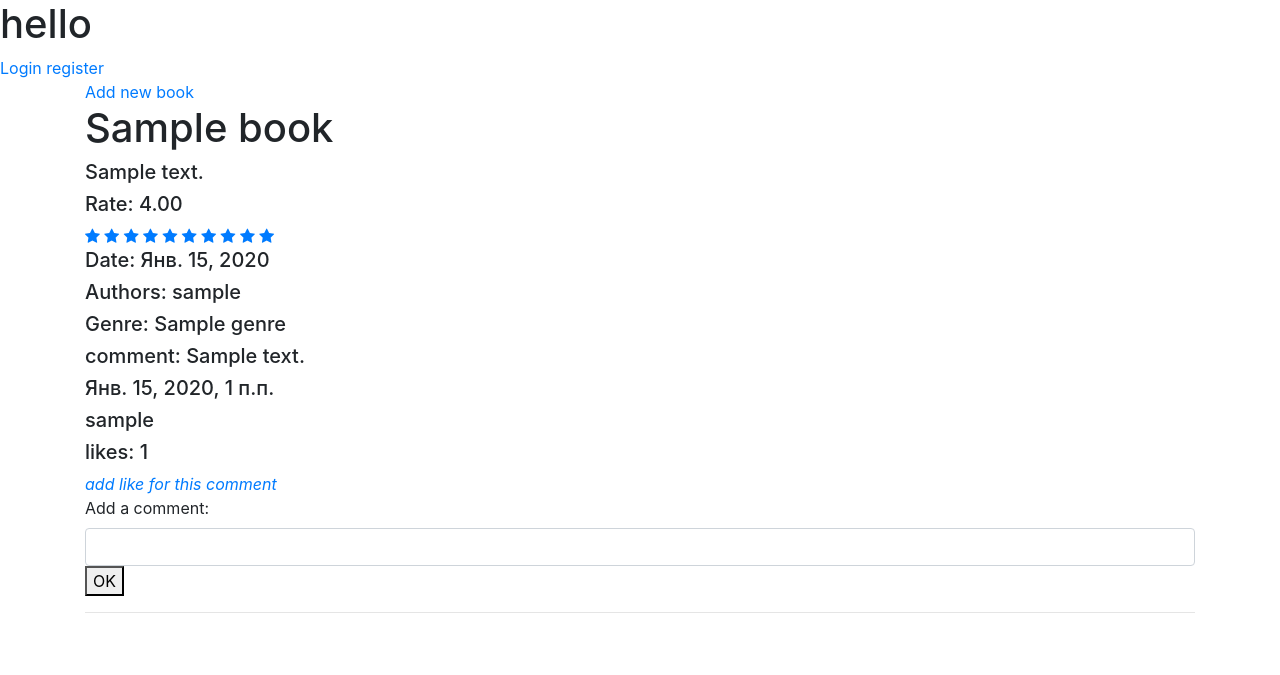
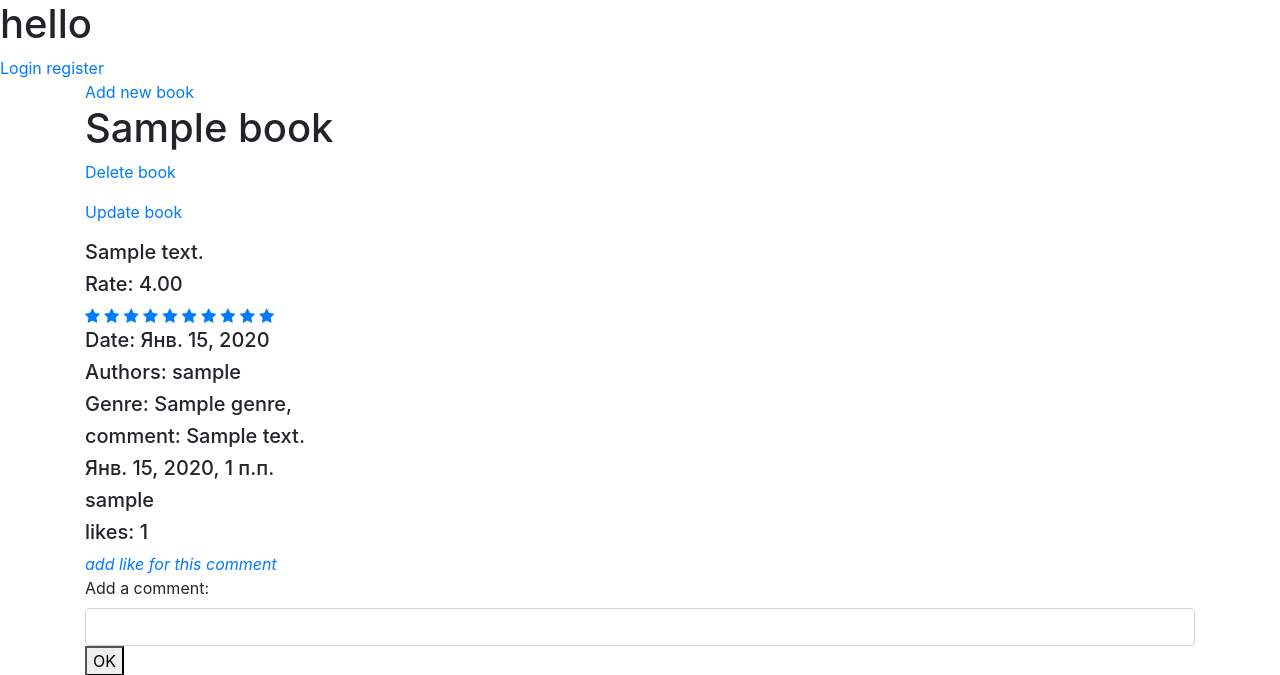
Before and after one commit to maks1makrov/python_django1, a Django app: page /shop/hello/ in a window 1280 px wide. Shown: the top 675 px of the page. Run offline with Django 3.2, Linux system fonts and the light colour scheme; tables that the repository leaves empty hold one stand-in row (values such as "Sample post"); some libraries are stand-ins or nearby versions.

Commit message:
add update delete oauth

```diff
--- a/bookshop/urls.py
+++ b/bookshop/urls.py
@@ -19,7 +19,8 @@ from django.conf import settings
 
 urlpatterns = [
     path('admin/', admin.site.urls),
-    path("shop/", include("managebook.urls"), name='managebook')
+    path("shop/", include("managebook.urls"), name='managebook'),
+    path('', include('social_django.urls', namespace='social')),
 ]
 
 if settings.DEBUG:
--- a/managebook/forms.py
+++ b/managebook/forms.py
@@ -1,4 +1,6 @@
-from django.forms import ModelForm, widgets, Textarea, TextInput
+from django.contrib.auth.forms import UserCreationForm
+from django.forms import ModelForm, widgets, Textarea, TextInput, CharField
+from django import forms
 
 from managebook.models import Book, Comment
 
@@ -20,3 +22,22 @@ class CommentForm(ModelForm):
         widgets = {
             'text': TextInput(attrs={'class': "form-control"})
         }
+
+
+class CustomUserCreationForm(UserCreationForm):
+    class Meta(UserCreationForm.Meta):
+        widgets = {
+            'username': TextInput(attrs={'class': "form-control"})
+        }
+
+    password1 = forms.CharField(
+        label="Password",
+        strip=False,
+        widget=forms.PasswordInput(attrs={'autocomplete': 'new-password', 'class': "form-control"}),
+    )
+    password2 = forms.CharField(
+        label="Password confirmation",
+        widget=forms.PasswordInput(attrs={'autocomplete': 'new-password', 'class': "form-control"}),
+        strip=False,
+
+    )
--- a/managebook/templates/index.html
+++ b/managebook/templates/index.html
@@ -3,6 +3,9 @@
 <a href="{% url 'add_book' %}">Add new book</a>
 {% for book in content %}
     <h1>{{ book.title }}</h1>
+<p><a href="{% url 'delete_book' book_id=book.id %}">Delete book</a></p>
+<p><a href="{% url 'update_book' book_slug=book.slug %}">Update book</a></p>
+
     <h5>{{ book.text}}</h5>
     <h5>Rate: {{ book.cached_rate}}</h5>
     {% for i in '0123456789'%}
@@ -19,8 +22,8 @@
     <h5>Authors: {% for author in book.author.all%}
         {{ author.username}}
         {%endfor%}</h5>
-    <h5>Genre: {% for author in book.genre.all%}
-        {{ author.title}}
+    <h5>Genre: {% for genre in book.genre.all%}
+        {{ genre.title}},
         {%endfor%}</h5>
     {% for c in book.comment.all%}
         <h5>comment: {{c.text}}</h5>
--- a/managebook/templates/login.html
+++ b/managebook/templates/login.html
@@ -3,7 +3,8 @@
 {% for m in messages %}
 <h3 class="text-danger">{{ m }}</h3>
 {% endfor%}
-<form action="#" method="post">
+<a href="{% url 'social:begin' 'github' %}">github</a>
+<form action="{% url 'login' %}" method="post">
     {% csrf_token %}
     {{ form }}
     <button type="submit">OK</button>
--- a/managebook/templates/main_template.html
+++ b/managebook/templates/main_template.html
@@ -30,6 +30,9 @@
     {% block add_book %}
     {% endblock %}
 
+    {% block update_book %}
+    {% endblock %}
+
 </div>
 </body>
 </html>
--- a/managebook/templates/register.html
+++ b/managebook/templates/register.html
@@ -3,7 +3,7 @@
 {% for m in messages %}
 <h3 class="text-danger">{{ m }}</h3>
 {% endfor %}
-
+<a href="{% url 'social:begin' 'github' %}">github</a>
 <form action="{% url 'register' %}" method="post">
     {% csrf_token%}
     {{ form }}
--- a/managebook/urls.py
+++ b/managebook/urls.py
@@ -12,4 +12,6 @@ urlpatterns = [
     path("logout/", views.LogoutView.as_view(), name="logout"),
     path("add_book/", views.AddNewBook.as_view(), name='add_book'),
     path("add_comment/<int:book_id>", views.AddComment.as_view(), name="add_comment"),
+    path("delete_book/<int:book_id>", views.DeleteBook.as_view(), name="delete_book"),
+    path("update_book/<str:book_slug>", views.UpdateBook.as_view(), name="update_book"),
 ]
--- a/managebook/views.py
+++ b/managebook/views.py
@@ -9,7 +9,7 @@ from django.http import HttpResponse
 from django.shortcuts import render, redirect
 from pytils.translit import slugify
 
-from managebook.forms import BookForm, CommentForm
+from managebook.forms import BookForm, CommentForm, CustomUserCreationForm
 from managebook.models import BookLike, Book, CommentLike, Comment
 from django.views import View
 from django.contrib.auth.forms import UserCreationForm, AuthenticationForm
@@ -34,25 +34,14 @@ class BookView(View):
 
 class AddComment(View):
     def post(self, request, book_id):
-        new_comment = CommentForm(request.POST)
-        if new_comment.is_valid():
-            nc = new_comment.save(commit=False)
-            nc.user = request.user
-            nc.book = Book.objects.get(id=book_id)
-            nc.save()
-        response = {}
         if request.user.is_authenticated:
-            quary = Q(book_like__user_id=request.user.id)
-            sub_quary = Book.objects.filter(quary). \
-                annotate(user_rate=Cast('book_like__rate', CharField())). \
-                prefetch_related("author", "genre", "comment", "comment__user")
-            result = Book.objects.filter(~quary).annotate(user_rate=Value(-1, CharField())). \
-                prefetch_related("author", "genre", "comment", "comment__user").union(sub_quary)
-            response['content'] = result.all()
-        else:
-            response['content'] = Book.objects. \
-                prefetch_related("author", "genre", "comment", "comment__user").all()
-        return render(request, "index.html", response)
+            new_comment = CommentForm(request.POST)
+            if new_comment.is_valid():
+                nc = new_comment.save(commit=False)
+                nc.user = request.user
+                nc.book_id = book_id
+                nc.save()
+        return redirect("hello")
 
 # def hello(request):
 #     return HttpResponse("Hello world")
@@ -78,11 +67,11 @@ class AddLikeComment(View):
 
 class RegisterView(View):
     def get(self, request):
-        form = UserCreationForm()
+        form = CustomUserCreationForm()
         return render(request, "register.html", {"form": form})
 
     def post(self, request):
-        form = UserCreationForm(data=request.POST)
+        form = CustomUserCreationForm(data=request.POST)
         if form.is_valid():
             user = form.save()
             login(request, user)
@@ -129,3 +118,29 @@ class AddNewBook(View):
             book.save_m2m()
             return redirect('hello')
         return redirect('add_book')
+
+
+class DeleteBook(View):
+    def get(self, request, book_id):
+        if request.user.is_authenticated:
+            book = Book.objects.get(id=book_id)
+            if request.user in book.author.all():
+                book.delete()
+            return redirect("hello")
+
+
+class UpdateBook(View):
+    def get(self, request, book_slug):
+        if request.user.is_authenticated:
+            book = Book.objects.get(slug=book_slug)
+            if request.user in book.author.all():
+                df = BookForm(instance=book)
+                return render(request, 'update_book.html', {"form": df, "slug": book.slug})
+            return redirect("hello")
+
+    def post(self, request, book_slug):
+        book = Book.objects.get(slug=book_slug)
+        bf = BookForm(instance=book, data=request.POST)
+        if bf.is_valid():
+            bf.save()
+        return redirect("hello")
```
Also changed, not shown: bookshop/settings.py (+10 -0 lines), managebook/templates/update_book.html (added, +12 -0 lines), managebook/migrations/0001_initial.py.
